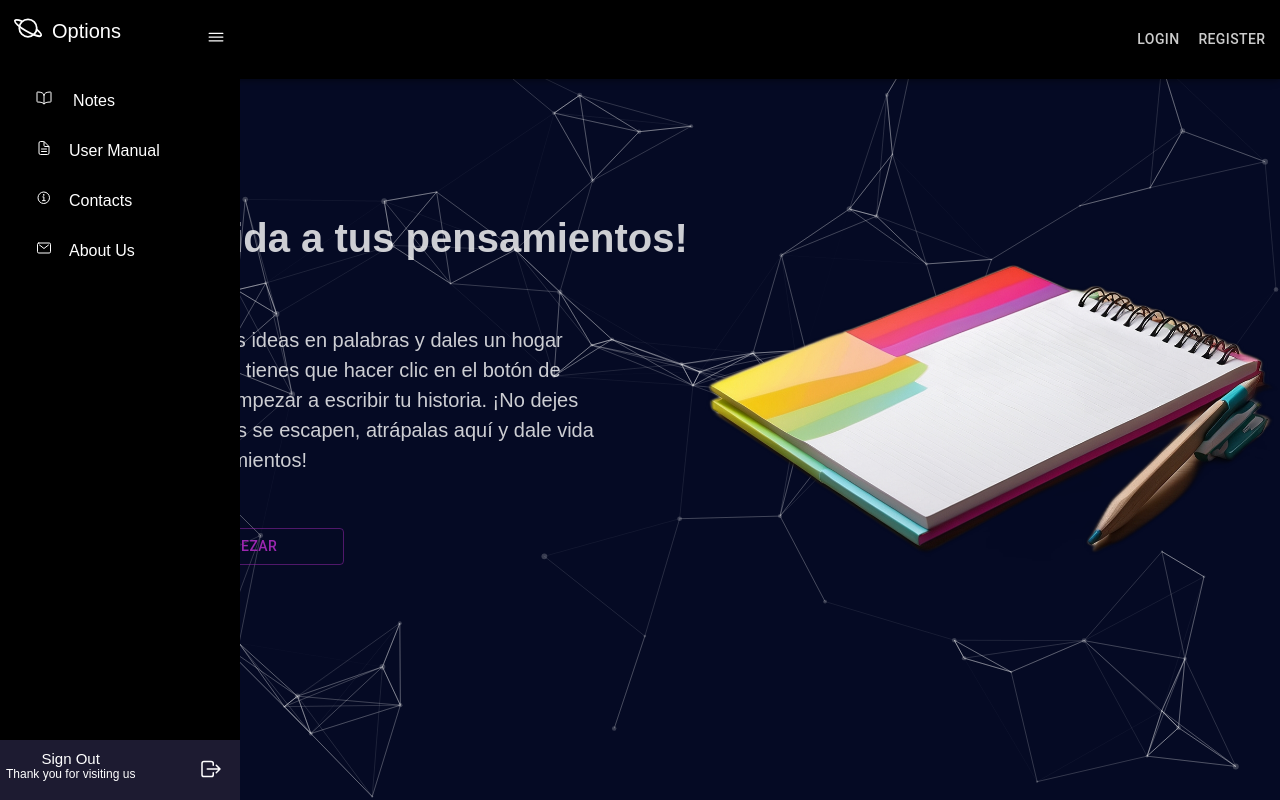
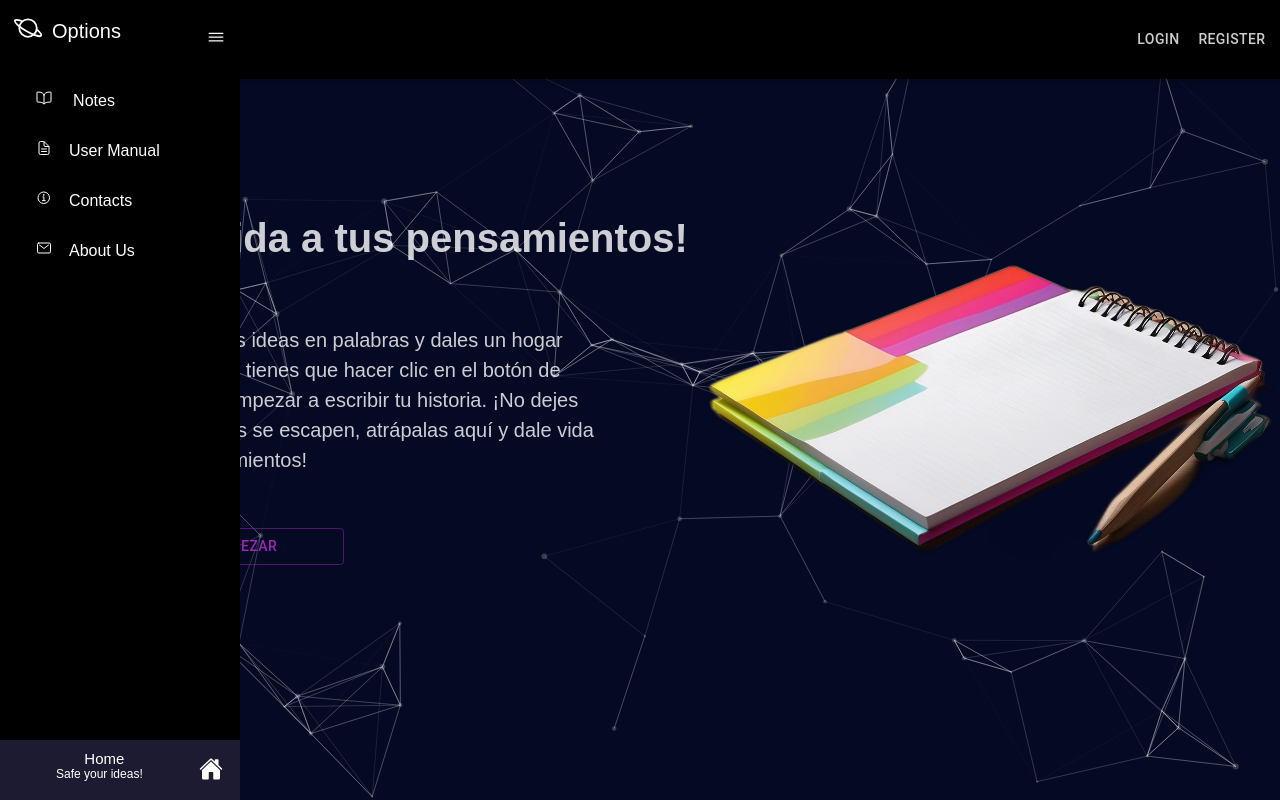
Before and after one commit to danielmillan23/EntregaFinal_PrograWeb, a React (Create React App) app in the folder blocnotas/: page /home in a window 1280 px wide. Both pictures are taken after a click on the element 44 px from the left and 40 px from the top of the page. Shown: the top 800 px of the page. Built offline with nearby package versions, Linux system fonts and the light colour scheme; a web font is replaced by a local one.

Commit message:
home y links

```diff
--- a/blocnotas/src/components/sidebar/sidebar.css
+++ b/blocnotas/src/components/sidebar/sidebar.css
@@ -228,6 +228,14 @@
     font-weight: 400;
 }
 
+.cierre {
+    margin-left: 60px;
+}
+
+.despedida {
+    margin-left: 50px;
+}
+
 .perfil .perfil2 .despedida {
     font-size: 12px;
 }
--- a/blocnotas/src/components/sidebar/sidebar.js
+++ b/blocnotas/src/components/sidebar/sidebar.js
@@ -1,7 +1,7 @@
 import React, { useState } from 'react';
 import PropTypes from 'prop-types';
 import './sidebar.css';
-import { IoSearchOutline, IoMailOutline, IoInformationCircleOutline, IoMenuOutline, IoLogOutOutline, IoDocumentTextOutline, IoPlanetOutline, IoBookOutline } from 'react-icons/io5';
+import { IoHome, IoMailOutline, IoInformationCircleOutline, IoMenuOutline, IoLogOutOutline, IoDocumentTextOutline, IoPlanetOutline, IoBookOutline } from 'react-icons/io5';
 
 
 const Sidebar = () => {
@@ -33,7 +33,7 @@ const Sidebar = () => {
 
             <ul>
               <li>
-                <a href='#'>
+                <a href='/login'>
                   <span className="iconos" onClick={handleButtonClick}><IoBookOutline /></span>
                   <span className="titulos"> Notes </span>
                 </a>
@@ -70,12 +70,12 @@ const Sidebar = () => {
 
 
                   <div className="detalles">
-                    <div className="cierre">Sign Out</div>
-                    <div className="despedida">Thank you for visiting us</div>
+                    <div className="cierre">Home</div>
+                    <div className="despedida">Safe your ideas!</div>
                   </div>
                 </div>
                 <a href='/home'>
-                  <span className="logout" onClick={handleButtonClick}><IoLogOutOutline /></span>
+                  <span className="logout" onClick={handleButtonClick}><IoHome /></span>
                 </a>
               </div>
             </div>
```
